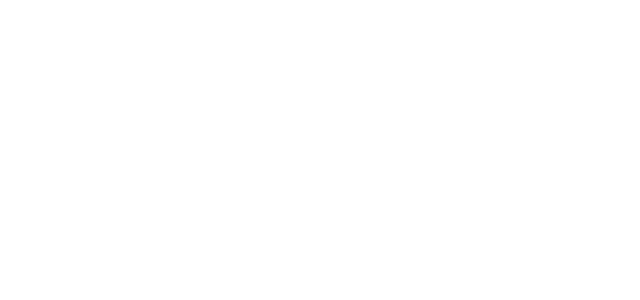
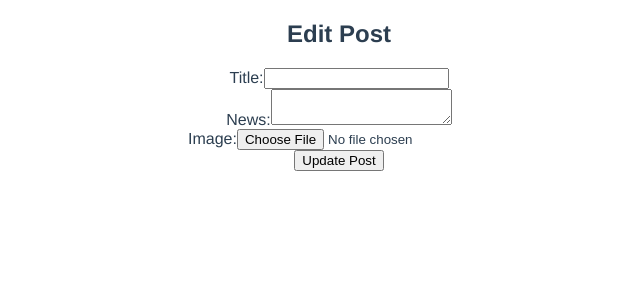
Before and after one commit to aguskotaka/vue-fend, a Vue app: page /postsupdate/1 in a window 1280 px wide. Before the commit this address had no page. Shown: the top 300 px of the page, without its empty margins (301-941 px from the left). Built offline with nearby package versions, Linux system fonts and the light colour scheme.

Commit message:
update end?

```diff
--- a/package.json
+++ b/package.json
@@ -9,7 +9,7 @@
     "preview": "vite preview"
   },
   "dependencies": {
-    "axios": "^1.6.1",
+    "axios": "^1.6.2",
     "vue": "^3.3.4",
     "vue-router": "^4.0.13"
   },
--- a/src/components/MyPosts.vue
+++ b/src/components/MyPosts.vue
@@ -18,7 +18,7 @@
                         <label>News :</label>
                         <textarea v-model="post.updatedNews" required></textarea>
                         <label>Image :</label>
-                        <input type="file" id="image" ref="image" @change="onFileChange" accept="image/*" />
+                        <input type="file" id="image" ref="image" @change="onFileChange($event, post)" accept="image/*" />
                         <button type="submit">Update</button>
                     </form>
                 </div>
@@ -37,11 +37,6 @@ export default {
             password: "",
             token: localStorage.getItem("token"),
             posts: [],
-            post: {
-                updatedTitle: "",
-                updatedNews: "",
-                updatedImage: null,
-            },
         };
     },
     methods: {
@@ -75,16 +70,14 @@ export default {
         },
         deletePost(postId) {
             if (this.token) {
-                axios.post(`http://127.0.0.1:8000/api/posts/${post.id}`, formData, {
-                    method: 'POST', // Set the method to POST
+                axios
+                    .delete(`http://127.0.0.1:8000/api/posts/${postId}`, {
                         headers: {
                             Authorization: `Bearer ${this.token}`,
-                        'Content-Type': 'multipart/form-data',
                         },
                     })
                     .then(() => {
-                        // If deletion is successful, update the posts array
-                        this.posts = this.posts.filter((post) => post.id !== postId);
+                        this.fetchData();
                     })
                     .catch((error) => {
                         console.error("Error deleting post:", error);
@@ -94,26 +87,25 @@ export default {
             }
         },
         editPost(post) {
-
             post.editing = true;
         },
         updatePost(post) {
             if (this.token) {
                 const formData = new FormData();
-
-                formData.append("_method", "PATCH");  // Add this line
-
                 formData.append("title", post.updatedTitle);
                 formData.append("news", post.updatedNews);
 
-                console.log(formData);
+
 
                 // Check if the image is present
                 if (post.updatedImage) {
                     formData.append("image", post.updatedImage);
                 }
 
-                axios.post(`http://127.0.0.1:8000/api/posts/${post.id}`, formData, {
+                formData.append("_method", "PATCH");
+                console.log(formData);
+                axios
+                    .post(`http://127.0.0.1:8000/api/posts/${post.id}`, formData, {
                         headers: {
                             Authorization: `Bearer ${this.token}`,
                             "Content-Type": "multipart/form-data",
@@ -130,6 +122,9 @@ export default {
                 console.error("Token belum ada, Login dulu ya.");
             }
         },
+        onFileChange(event, post) {
+    post.updatedImage = event.target.files[0];
+},
 
 
     },
--- a/src/components/PostsUpdate.vue
+++ b/src/components/PostsUpdate.vue
@@ -1,6 +1,78 @@
 <template>
     <div>
-        <h1>Update Posts</h1>
-
+        <h2>Edit Post</h2>
+        <form @submit.prevent="updatePost">
+            <div>
+                <label for="title">Title:</label>
+                <input type="text" v-model="post.title" required />
+            </div>
+            <div>
+                <label for="news">News:</label>
+                <textarea v-model="post.news" required></textarea>
+            </div>
+            <div>
+                <label for="image">Image:</label>
+                <input type="file" @change="onImageChange" />
+            </div>
+            <div v-if="post.image">
+                <img :src="getImageUrl(post.image)" alt="Post Image" style="max-width: 300px; max-height: 200px;" />
+            </div>
+            <button type="submit">Update Post</button>
+        </form>
     </div>
 </template>
+
+<script>
+export default {
+    data() {
+        return {
+            post: {
+                title: '',
+                news: '',
+                image: null,
+            },
+            newImage: null,
+        };
+    },
+    methods: {
+        updatePost() {
+            const formData = new FormData();
+            formData.append('title', this.post.title);
+            formData.append('news', this.post.news);
+
+            if (this.newImage) {
+                formData.append('image', this.newImage);
+            }
+            formData.append("_method", "PATCH");
+
+            axios.patch(`http://127.0.0.1:8000/api/posts/${postid}`, formData, {
+                    headers: {
+                        "Content-Type": "multipart/form-data",
+                        Authorization: `Bearer ${localStorage.getItem("token")}`,
+                    },
+                })
+                .then((response) => {
+                    console.log("Post updated", response.data);
+
+                    // Redirect or perform other actions after successful post creation
+                })
+                .catch((error) => {
+                    console.error("Post update failed", error);
+                });
+
+            alert('Post updated successfully!');
+        },
+        onImageChange(e) {
+            this.newImage = e.target.files[0];
+        },
+        getImageUrl(imageName) {
+            // Assuming the images are stored in the public storage directory
+            return `/storage/posts/${imageName}`;
+        },
+    },
+};
+</script>
+
+<style scoped>
+/* Add your component styles here */
+</style>
--- a/src/router/auth.js
+++ b/src/router/auth.js
@@ -7,6 +7,7 @@ import Logout from "../components/Logout.vue";
 import Posts from "../components/Posts.vue";
 import MyPosts from "../components/MyPosts.vue";
 import PostsCreate from "../components/PostsCreate.vue";
+import PostsUpdate from "../components/PostsUpdate.vue";
 
 const routes = [
   { path: "/userpage", component: UserPage },
@@ -15,6 +16,7 @@ const routes = [
   { path: "/logout", component: Logout },
   { path: "/register", component: Register },
   { path: "/postscreate", component: PostsCreate},
+  { path: "/postsupdate/:postId", name: "PostUpdate", component: PostsUpdate, props: true },
   { path: "/posts", component: Posts},
   { path: "/myposts", component: MyPosts},
   // ...rute-rute lainnya sesuai kebutuhan Anda
```
Also changed, not shown: 1 other file (tests, documents, lock files or other folders). Lines whose indentation alone changed are shown as unchanged.
